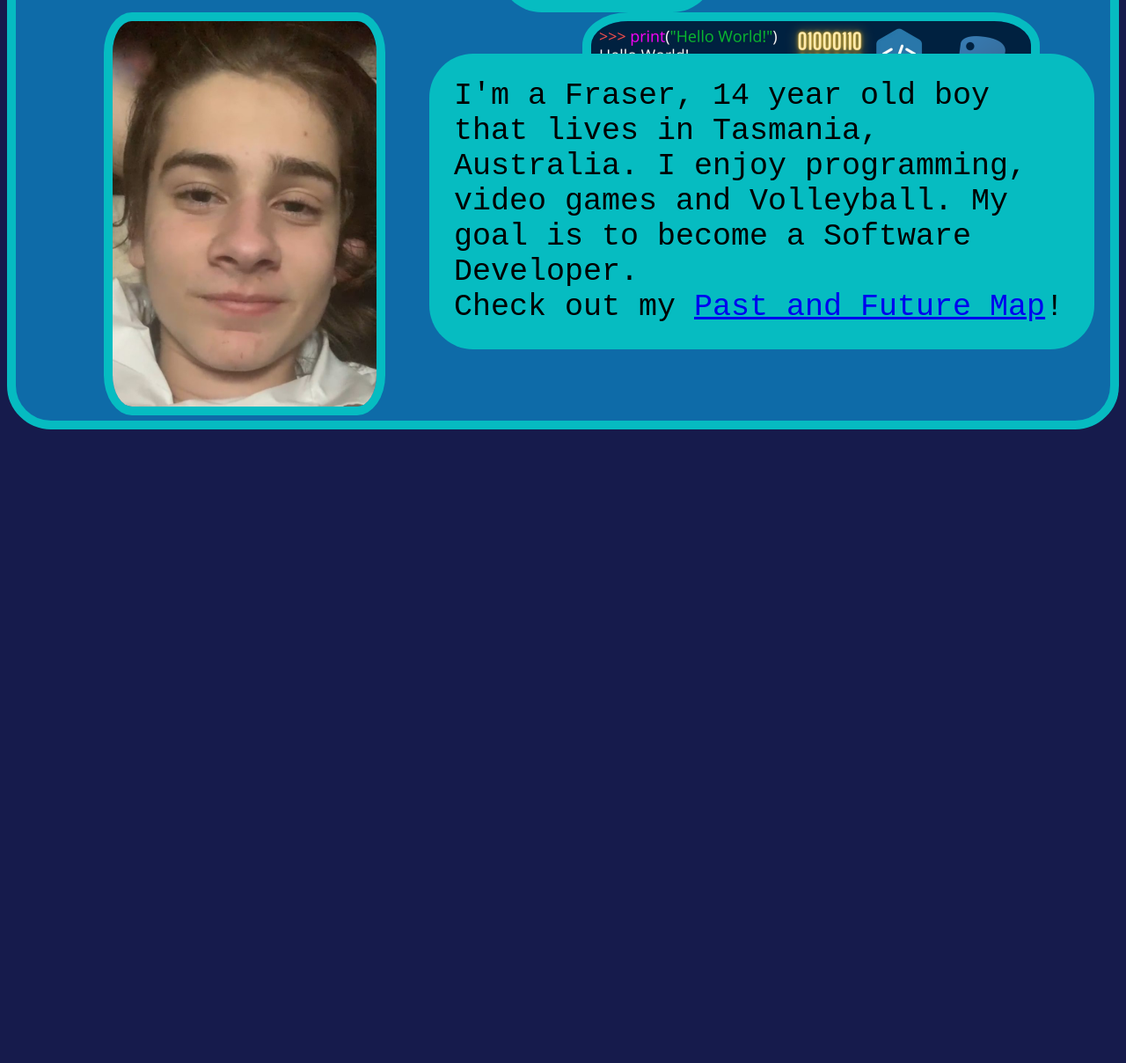
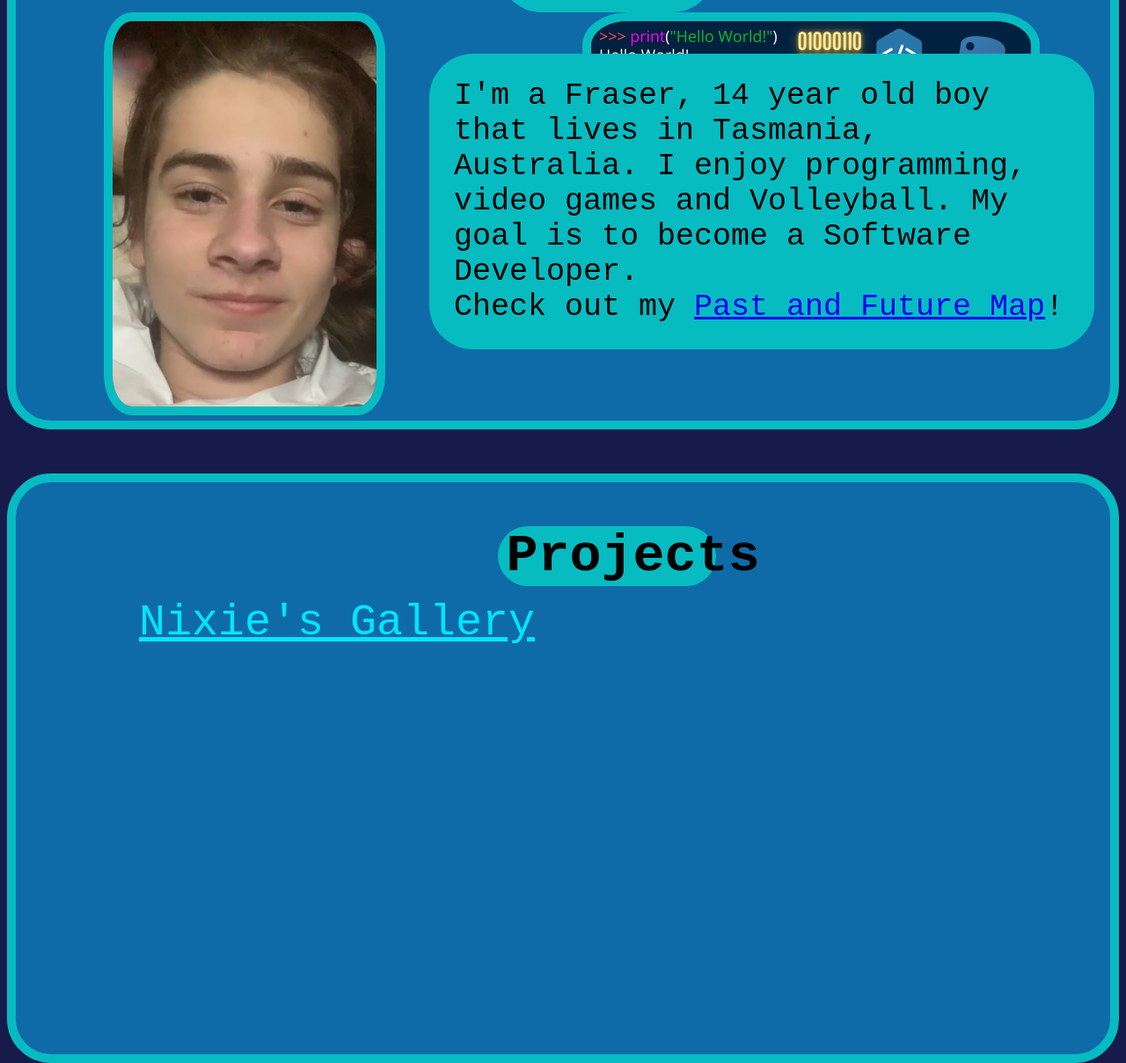
Before and after one commit to Lallybroch/portfollio, a plain HTML site: page index.html in a window 1280 px wide. Shown: the part 733-1941 px from the top of the page at 88% size. Before the commit the page ends 1229 px from the top, so only its background shows below. Drawn offline with Linux system fonts and the light colour scheme.

Commit message:
added projects tab

```diff
--- a/index.html
+++ b/index.html
@@ -28,5 +28,19 @@
         <a href="past_map.html" target="_blank">Past and Future Map</a>!
       </p>
     </div>
+
+    <div class="about" style="top: 50px">
+      <h2 class="about-heading" style="top: 50px">Projects</h2>
+      <ul>
+        <li>
+          <a
+            class="project"
+            href="https://nixie-doesart.github.io/NixiesGallery/"
+            target="_blank"
+            >Nixie's Gallery</a
+          >
+        </li>
+      </ul>
+    </div>
   </body>
 </html>
--- a/styles.css
+++ b/styles.css
@@ -1,6 +1,15 @@
 body {
   background-color: #161b4c;
   font-family: monospace;
+}
+
+ul {
+  list-style-type: none;
+}
+
+.project {
+  font-size: 50px;
+  color: #00e5ff;
 }
 
 .home-title {
@@ -17,6 +26,7 @@ body {
 }
 
 .about {
+  position: relative;
   background-color: #0e6ba8;
   padding-left: 100px;
   padding-top: 50px;
```
